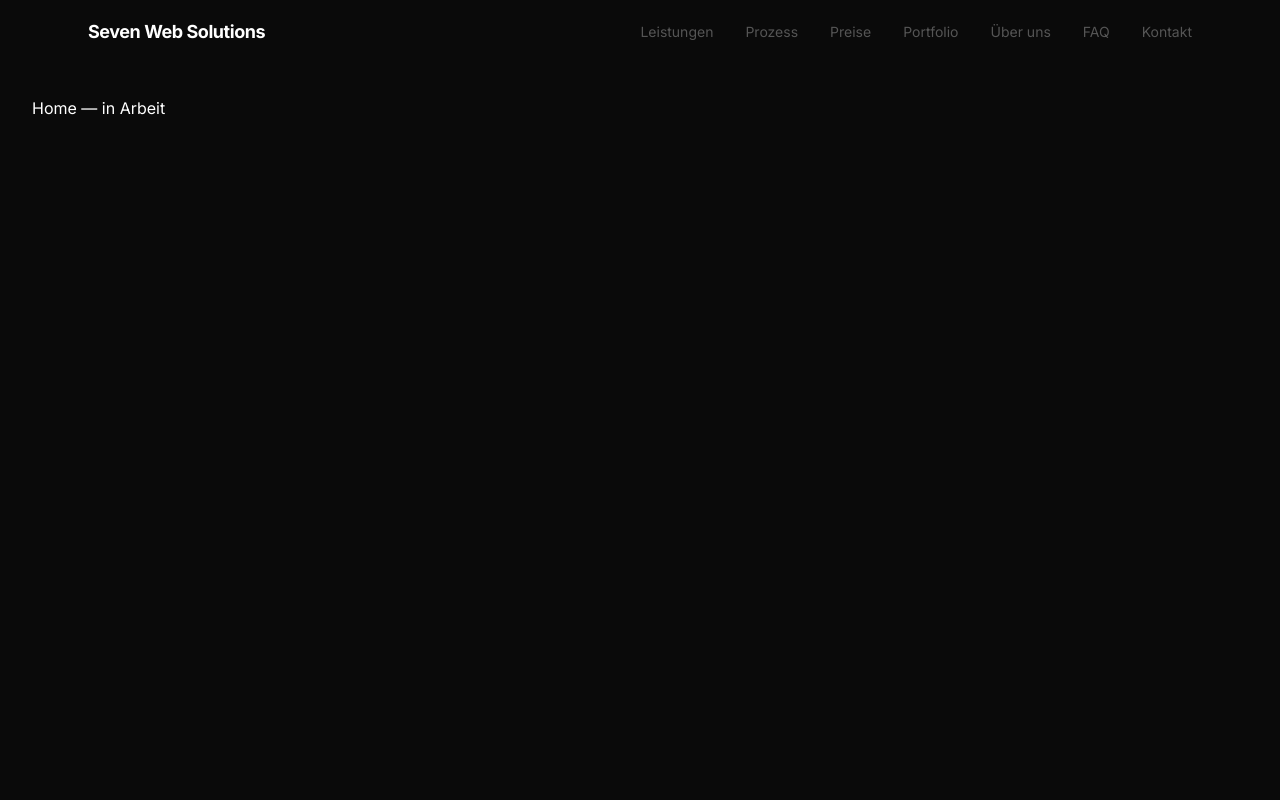
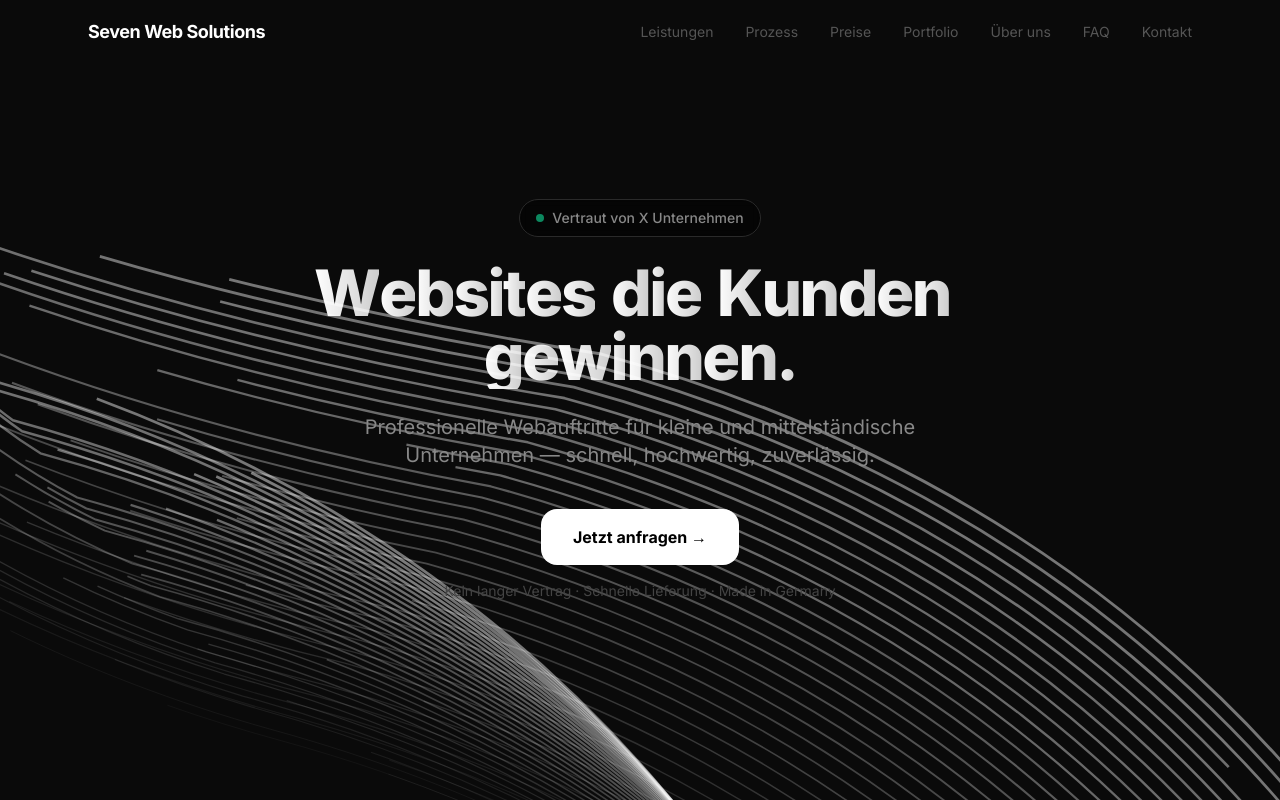
Before and after one commit to sdnwrd/Seven, a React (Vite) app: page / in a window 1280 px wide. Built offline with nearby package versions, Linux system fonts and the light colour scheme.

Commit message:
feat: add animated Hero section with BackgroundPaths

```diff
--- a/src/App.tsx
+++ b/src/App.tsx
@@ -1,11 +1,12 @@
 import { Routes, Route } from 'react-router-dom'
 import Navbar from './components/Navbar'
+import Hero from './components/Hero'
 
 function Home() {
   return (
     <>
       <Navbar />
-      <div className="min-h-screen bg-[#0a0a0a] text-white p-8 pt-24">Home — in Arbeit</div>
+      <Hero />
     </>
   )
 }
--- /dev/null
+++ b/src/components/Hero.tsx
@@ -0,0 +1,149 @@
+import { motion, useReducedMotion } from 'framer-motion'
+
+interface PathData {
+  id: number
+  d: string
+  width: number
+}
+
+function FloatingPaths({ position }: { position: number }) {
+  const shouldReduce = useReducedMotion()
+
+  const paths: PathData[] = Array.from({ length: 36 }, (_, i) => ({
+    id: i,
+    d: `M-${380 - i * 5 * position} -${189 + i * 6}C-${380 - i * 5 * position} -${189 + i * 6} -${312 - i * 5 * position} ${216 - i * 6} ${152 - i * 5 * position} ${343 - i * 6}C${616 - i * 5 * position} ${470 - i * 6} ${684 - i * 5 * position} ${875 - i * 6} ${684 - i * 5 * position} ${875 - i * 6}`,
+    width: 0.5 + i * 0.03,
+  }))
+
+  return (
+    <div className="absolute inset-0 pointer-events-none">
+      <svg className="w-full h-full text-white" viewBox="0 0 696 316" fill="none">
+        <title>Hintergrund</title>
+        {paths.map((path) => (
+          <motion.path
+            key={path.id}
+            d={path.d}
+            stroke="currentColor"
+            strokeWidth={path.width}
+            strokeOpacity={0.1 + path.id * 0.03}
+            initial={{ pathLength: 0.3, opacity: 0.6 }}
+            animate={shouldReduce ? {} : {
+              pathLength: 1,
+              opacity: [0.3, 0.6, 0.3],
+              pathOffset: [0, 1, 0],
+            }}
+            transition={{
+              duration: 20 + Math.random() * 10,
+              repeat: Infinity,
+              ease: 'linear',
+            }}
+          />
+        ))}
+      </svg>
+    </div>
+  )
+}
+
+function scrollTo(id: string) {
+  document.getElementById(id)?.scrollIntoView({ behavior: 'smooth' })
+}
+
+export default function Hero() {
+  const shouldReduce = useReducedMotion()
+  const title = 'Websites die Kunden gewinnen.'
+  const words = title.split(' ')
+
+  return (
+    <section
+      id="hero"
+      className="relative min-h-screen w-full flex items-center justify-center overflow-hidden bg-[#0a0a0a]"
+    >
+      <div className="absolute inset-0">
+        <FloatingPaths position={1} />
+        <FloatingPaths position={-1} />
+      </div>
+
+      <div className="relative z-10 container mx-auto px-6 text-center">
+        <motion.div
+          initial={{ opacity: 0 }}
+          animate={{ opacity: 1 }}
+          transition={{ duration: shouldReduce ? 0 : 2 }}
+          className="max-w-4xl mx-auto"
+        >
+          {/* Badge */}
+          <motion.div
+            initial={{ opacity: 0, y: shouldReduce ? 0 : 20 }}
+            animate={{ opacity: 1, y: 0 }}
+            transition={{ duration: shouldReduce ? 0 : 0.8, delay: 0.2 }}
+            className="mb-6"
+          >
+            <span className="inline-flex items-center gap-2 px-4 py-2 rounded-full border border-[#2a2a2a] bg-black/50 backdrop-blur-sm text-sm font-medium text-[#888]">
+              <span className="w-2 h-2 rounded-full bg-emerald-500 animate-pulse" />
+              {/* PLACEHOLDER: replace X with real number or remove this badge */}
+              Vertraut von X Unternehmen
+            </span>
+          </motion.div>
+
+          {/* Headline */}
+          <h1 className="mb-6 tracking-tight leading-none">
+            {words.map((word, wordIndex) => (
+              <span key={wordIndex} className="inline-block mr-3 sm:mr-4 last:mr-0">
+                {word.split('').map((letter, letterIndex) => (
+                  <motion.span
+                    key={`${wordIndex}-${letterIndex}`}
+                    initial={{ y: shouldReduce ? 0 : 100, opacity: shouldReduce ? 1 : 0 }}
+                    animate={{ y: 0, opacity: 1 }}
+                    transition={{
+                      delay: shouldReduce ? 0 : wordIndex * 0.1 + letterIndex * 0.03,
+                      type: 'spring',
+                      stiffness: 150,
+                      damping: 25,
+                    }}
+                    className="inline-block text-transparent bg-clip-text bg-gradient-to-r from-white to-white/80"
+                    style={{
+                      fontSize: 'clamp(2.5rem, 5vw, 5rem)',
+                      fontWeight: 800,
+                      letterSpacing: '-0.04em',
+                    }}
+                  >
+                    {letter}
+                  </motion.span>
+                ))}
+              </span>
+            ))}
+          </h1>
+
+          {/* Subheadline */}
+          <motion.p
+            initial={{ opacity: 0, y: shouldReduce ? 0 : 20 }}
+            animate={{ opacity: 1, y: 0 }}
+            transition={{ duration: shouldReduce ? 0 : 0.8, delay: 0.6 }}
+            className="text-lg sm:text-xl text-[#888] mb-10 max-w-2xl mx-auto font-light leading-relaxed"
+          >
+            Professionelle Webauftritte für kleine und mittelständische Unternehmen — schnell, hochwertig, zuverlässig.
+          </motion.p>
+
+          {/* CTA */}
+          <motion.div
+            initial={{ opacity: 0, y: shouldReduce ? 0 : 20 }}
+            animate={{ opacity: 1, y: 0 }}
+            transition={{ duration: shouldReduce ? 0 : 0.8, delay: 0.9 }}
+          >
+            <motion.button
+              onClick={() => scrollTo('kontakt')}
+              whileHover={{ scale: 1.02 }}
+              transition={{ duration: 0.15 }}
+              className="bg-white text-black font-bold px-8 py-4 rounded-2xl text-base hover:bg-white/90 transition-colors"
+            >
+              Jetzt anfragen →
+            </motion.button>
+
+            <p className="mt-4 text-sm text-[#444]">
+              Kein langer Vertrag · Schnelle Lieferung · Made in Germany
+            </p>
+          </motion.div>
+        </motion.div>
+      </div>
+    </section>
+  )
+}
```
